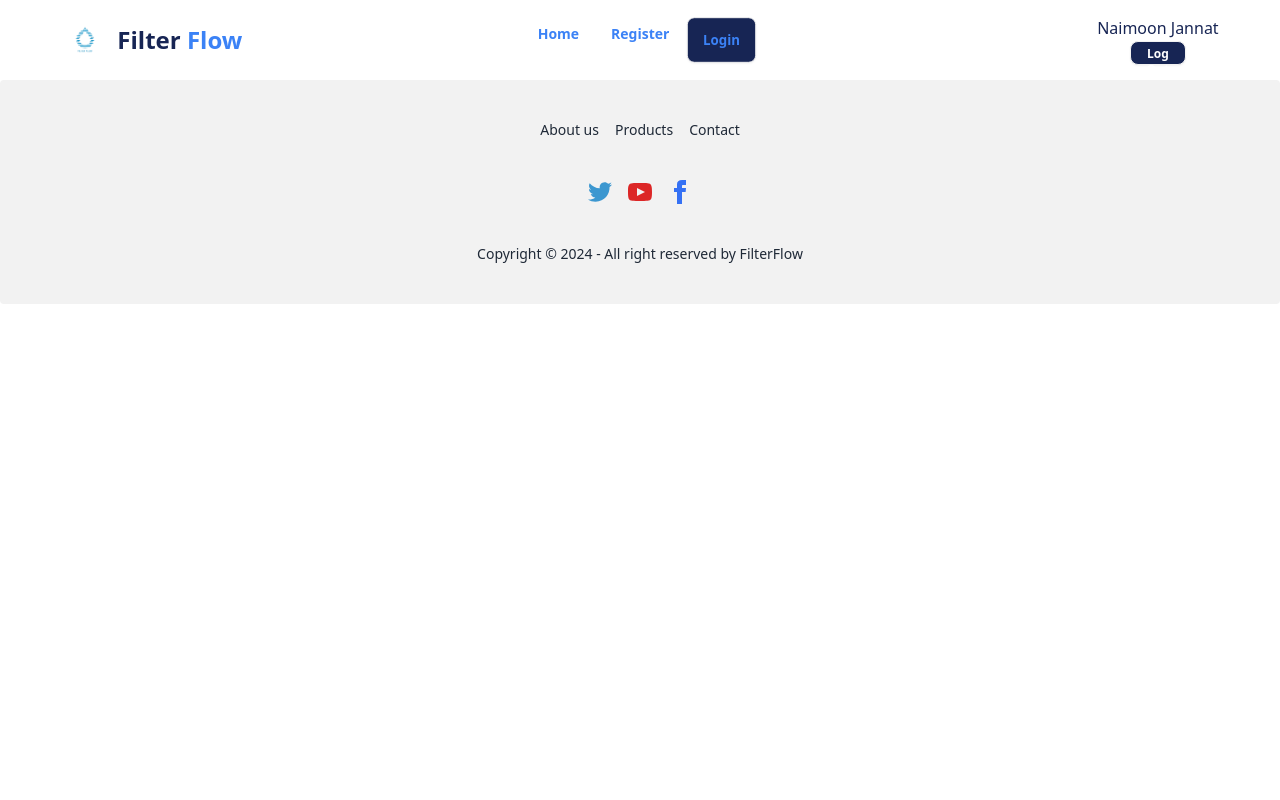
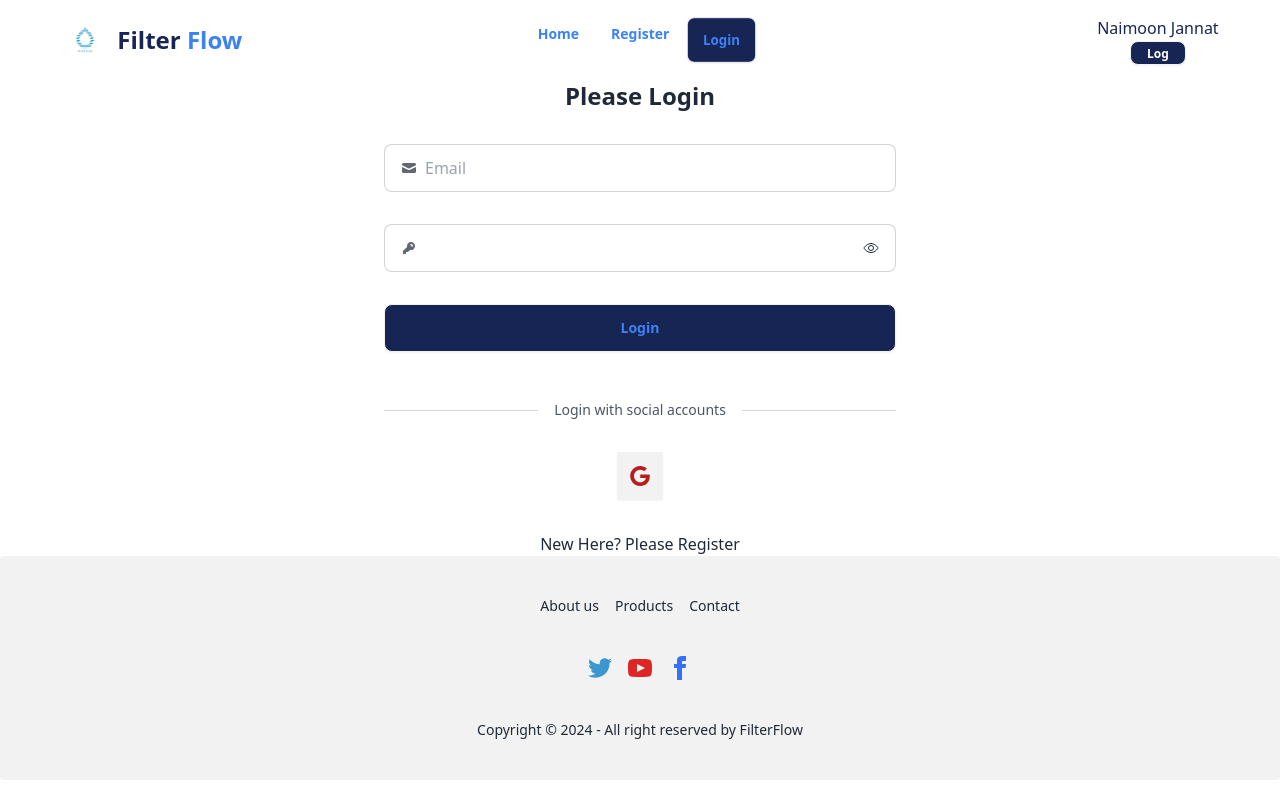
Before and after one commit to NaimoonJannat/FilterFlow-client, a React (Vite) app: page /login in a window 1280 px wide. Built offline with nearby package versions, Linux system fonts and the light colour scheme; no server answers.

Commit message:
login form

```diff
--- a/src/components/Login.jsx
+++ b/src/components/Login.jsx
@@ -1,9 +1,122 @@
-import React from 'react';
+import { Link, useLocation, useNavigate } from "react-router-dom";
+import { IoEyeOutline, IoEyeOffOutline } from "react-icons/io5";
+import { useContext, useRef, useState } from "react";
+
+import { toast } from "react-toastify";
+import { AuthContext } from "../providers/AuthProvider";
 
 const Login = () => {
+    const[loginError, setLoginError]=useState('');
+    const[loginSuccess, setLoginSuccess]=useState('');
+    const[showPass, setShowPass]=useState(false);
+    const emailRef= useRef(null);
+    const location = useLocation();
+    const navigate = useNavigate();
+
+    const {signIn, signInGoogle, signInGithub} = useContext(AuthContext);
+
+    const handleGithubSignin = () =>{
+        signInGithub()
+        .then(result =>{
+            const user = result.user;
+            toast.success("Logged In Successfully!")
+            console.log(user);
+            // navigate after login
+            navigate(location?.state ? location.state : '/');
+            // console.log(user.photoURL);
+
+        })
+        .catch(error =>{
+            console.log(error);
+            toast.error("Error logging in. Please try again later.");
+        })
+    }
+
+    const handleGoogleSignIn = () =>{
+        signInGoogle()
+        .then(result =>{
+            const user = result.user;
+            toast.success("Logged In Successfully!")
+            console.log(user);
+             // navigate after login
+             navigate(location?.state ? location.state : '/')
+            // console.log(user.photoURL);
+
+        })
+        .catch(error =>{
+            console.log(error);
+            toast.error("Error logging in. Please try again later.");
+        })
+    }
+
+    const handleLogin = e =>{
+        e.preventDefault();
+            const email=e.target.email.value;
+            const password=e.target.password.value;
+            console.log(email, password);
+
+            // reset error
+            setLoginError('');
+            setLoginSuccess('');
+
+            signIn(email, password)
+            .then(result =>{
+                console.log(result.user);
+                 // navigate after login
+            navigate(location?.state ? location.state : '/')
+
+                {setLoginSuccess('Logged in successfully!');
+
+        }
+            })
+            .catch(error =>{
+                console.error(error);
+                setLoginError(error.message);
+            })
+
+
+    }
     return (
-        <div>
+        <div className="w-full md:w-2/3 lg:w-1/2 mx-auto text-center space-y-8">
+            <h1 className="text-2xl font-bold">Please Login</h1>
+            <form className="space-y-8" onSubmit={handleLogin}>
+            <label className="input input-bordered flex items-center gap-2">
+  <svg xmlns="http://www.w3.org/2000/svg" viewBox="0 0 16 16" fill="currentColor" className="w-4 h-4 opacity-70"><path d="M2.5 3A1.5 1.5 0 0 0 1 4.5v.793c.026.009.051.02.076.032L7.674 8.51c.206.1.446.1.652 0l6.598-3.185A.755.755 0 0 1 15 5.293V4.5A1.5 1.5 0 0 0 13.5 3h-11Z" /><path d="M15 6.954 8.978 9.86a2.25 2.25 0 0 1-1.956 0L1 6.954V11.5A1.5 1.5 0 0 0 2.5 13h11a1.5 1.5 0 0 0 1.5-1.5V6.954Z" /></svg>
+  <input type="text" ref={emailRef} name="email" className="grow" placeholder="Email" required />
+</label>
 
+<label className="input input-bordered flex items-center gap-2">
+  <svg xmlns="http://www.w3.org/2000/svg" viewBox="0 0 16 16" fill="currentColor" className="w-4 h-4 opacity-70"><path fillRule="evenodd" d="M14 6a4 4 0 0 1-4.899 3.899l-1.955 1.955a.5.5 0 0 1-.353.146H5v1.5a.5.5 0 0 1-.5.5h-2a.5.5 0 0 1-.5-.5v-2.293a.5.5 0 0 1 .146-.353l3.955-3.955A4 4 0 1 1 14 6Zm-4-2a.75.75 0 0 0 0 1.5.5.5 0 0 1 .5.5.75.75 0 0 0 1.5 0 2 2 0 0 0-2-2Z" clipRule="evenodd" /></svg>
+  <input type={showPass ? "text":"password"} required className="grow" name="password" />
+  <span onClick={() => setShowPass(!showPass)} className="text-base">
+    {
+        showPass ? <IoEyeOffOutline /> : <IoEyeOutline />
+    }
+    </span>
+</label>
+<label>
+<input type="submit" className="btn w-full bg-blue-950 text-blue-500 mt-8" value="Login"></input>
+</label>
+<div className="flex items-center pt-4 space-x-1">
+		<div className="flex-1 h-px sm:w-16 bg-gray-300"></div>
+		<p className="px-3 text-sm text-gray-600">Login with social accounts</p>
+		<div className="flex-1 h-px sm:w-16 bg-gray-300"></div>
+	</div>
+	<div className="flex justify-center space-x-4">
+		<button onClick={handleGoogleSignIn} aria-label="Log in with Google" className="p-3 rounded-sm text-red-700 btn">
+			<svg xmlns="http://www.w3.org/2000/svg" viewBox="0 0 32 32" className="w-5 h-5 fill-current">
+				<path d="M16.318 13.714v5.484h9.078c-0.37 2.354-2.745 6.901-9.078 6.901-5.458 0-9.917-4.521-9.917-10.099s4.458-10.099 9.917-10.099c3.109 0 5.193 1.318 6.38 2.464l4.339-4.182c-2.786-2.599-6.396-4.182-10.719-4.182-8.844 0-16 7.151-16 16s7.156 16 16 16c9.234 0 15.365-6.49 15.365-15.635 0-1.052-0.115-1.854-0.255-2.651z"></path>
+			</svg>
+		</button>
+	</div>
+            </form>
+            {
+                loginError && <p className="text-red-600">{loginError}</p>
+            }
+            {
+                loginSuccess && <p className="text-green-600">{loginSuccess}</p>
+            }
+        <p>New Here? Please <Link to="/register">Register</Link> </p>
         </div>
     );
 };
--- a/src/components/Register.jsx
+++ b/src/components/Register.jsx
@@ -85,7 +85,7 @@ const Register = () => {
     <label htmlFor="terms">Accept our <a href="">Terms and Conditions</a></label>
 </div>
 <label>
-<input type="submit" className="btn w-full bg-blue-950 mt-8" value="Register"></input>
+<input type="submit" className="btn w-full bg-blue-950 text-blue-500 mt-8" value="Register"></input>
 </label>
             </form>
             {
```
